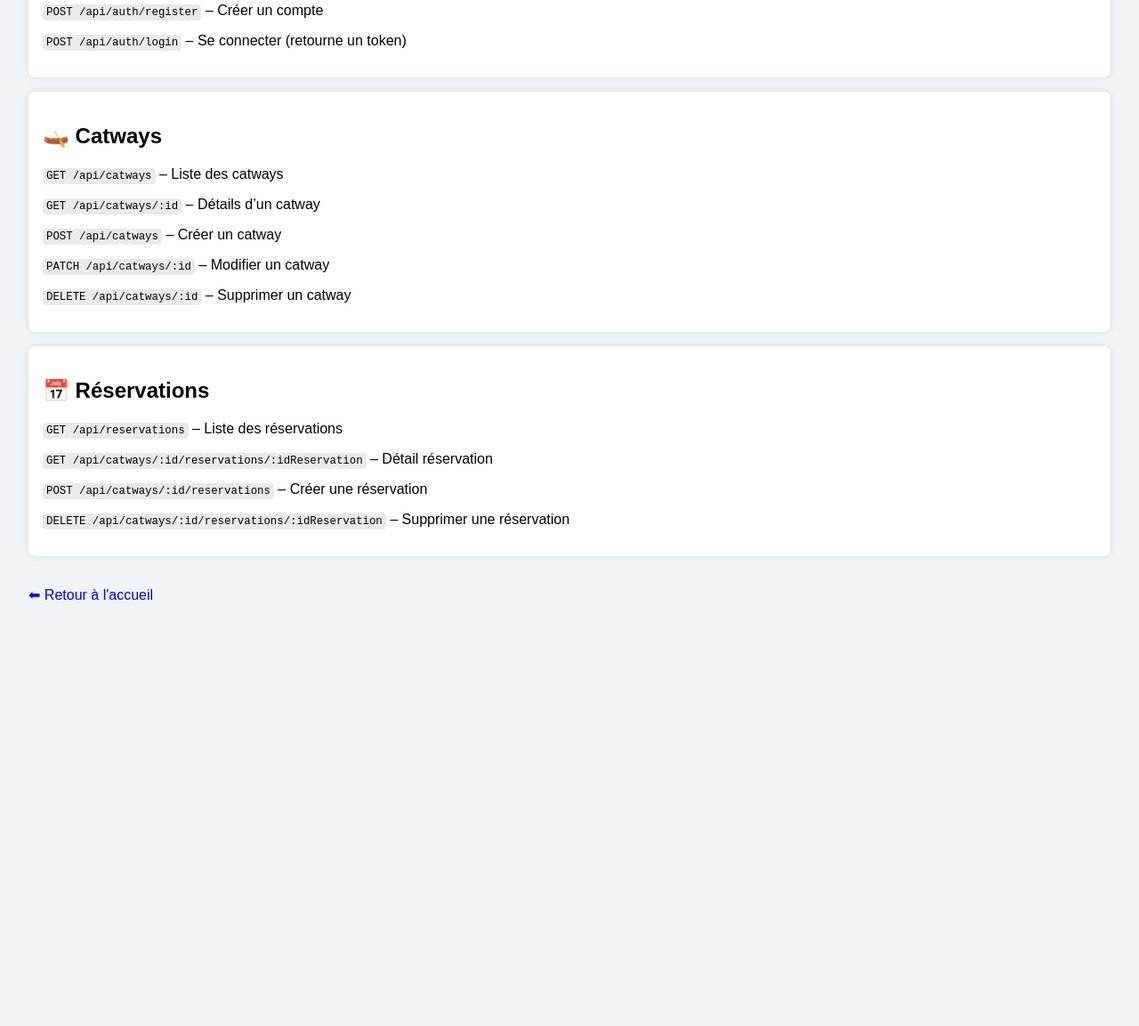
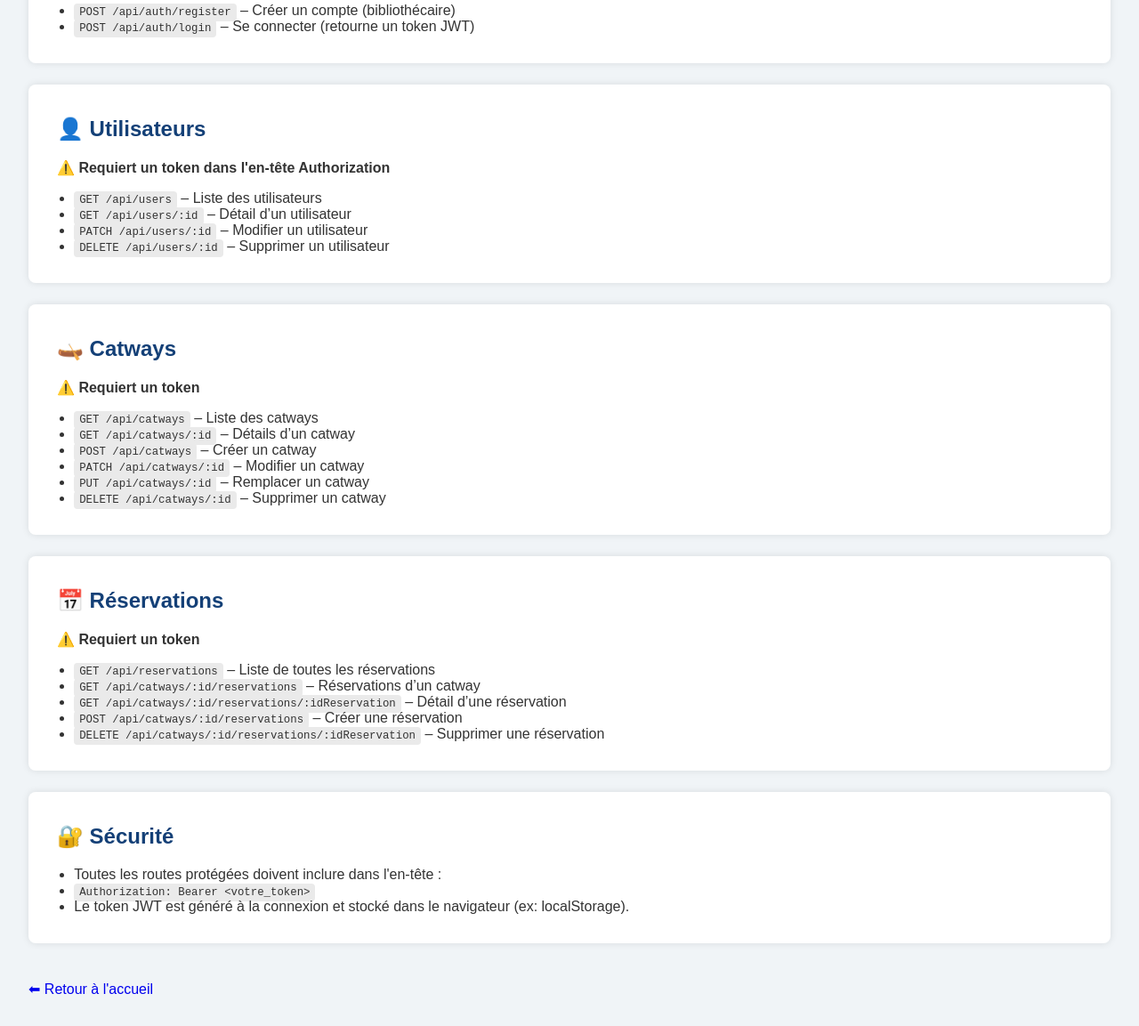
Before and after one commit to juliengeoffroy/port-russell-api, a website: page public/documentation.html in a window 1280 px wide. Shown: the part 172-1325 px from the top of the page at 89% size. Before the commit the page ends 882 px from the top, so only its background shows below. Drawn offline with Linux system fonts and the light colour scheme.

Commit message:
Mise à jour de la documentation HTML et des réglages VSCode

```diff
--- a/public/documentation.html
+++ b/public/documentation.html
@@ -2,29 +2,35 @@
 <html lang="fr">
 <head>
   <meta charset="UTF-8">
-  <title>Documentation de l'API</title>
-
+  <title>Documentation de l'API - Port de Plaisance</title>
   <style>
     body {
       font-family: Arial, sans-serif;
       margin: 2rem;
       background: #f0f4f7;
+      color: #333;
     }
     h1 {
       color: #2a4d69;
     }
     section {
       background: white;
-      padding: 1rem;
+      padding: 1rem 2rem;
       border-radius: 8px;
-      margin-bottom: 1rem;
+      margin-bottom: 1.5rem;
       box-shadow: 0 0 8px rgba(0,0,0,0.1);
     }
     code {
       background: #eaeaea;
-      padding: 2px 4px;
+      padding: 3px 6px;
       border-radius: 4px;
       font-size: 0.95em;
+    }
+    h2 {
+      color: #144077;
+    }
+    ul {
+      padding-left: 1.2rem;
     }
   </style>
 </head>
@@ -33,25 +39,55 @@
 
   <section>
     <h2>🔐 Authentification</h2>
-    <p><code>POST /api/auth/register</code> – Créer un compte</p>
-    <p><code>POST /api/auth/login</code> – Se connecter (retourne un token)</p>
+    <ul>
+      <li><code>POST /api/auth/register</code> – Créer un compte (bibliothécaire)</li>
+      <li><code>POST /api/auth/login</code> – Se connecter (retourne un token JWT)</li>
+    </ul>
+  </section>
+
+  <section>
+    <h2>👤 Utilisateurs</h2>
+    <p><strong>⚠️ Requiert un token dans l'en-tête Authorization</strong></p>
+    <ul>
+      <li><code>GET /api/users</code> – Liste des utilisateurs</li>
+      <li><code>GET /api/users/:id</code> – Détail d’un utilisateur</li>
+      <li><code>PATCH /api/users/:id</code> – Modifier un utilisateur</li>
+      <li><code>DELETE /api/users/:id</code> – Supprimer un utilisateur</li>
+    </ul>
   </section>
 
   <section>
     <h2>🛶 Catways</h2>
-    <p><code>GET /api/catways</code> – Liste des catways</p>
-    <p><code>GET /api/catways/:id</code> – Détails d’un catway</p>
-    <p><code>POST /api/catways</code> – Créer un catway</p>
-    <p><code>PATCH /api/catways/:id</code> – Modifier un catway</p>
-    <p><code>DELETE /api/catways/:id</code> – Supprimer un catway</p>
+    <p><strong>⚠️ Requiert un token</strong></p>
+    <ul>
+      <li><code>GET /api/catways</code> – Liste des catways</li>
+      <li><code>GET /api/catways/:id</code> – Détails d’un catway</li>
+      <li><code>POST /api/catways</code> – Créer un catway</li>
+      <li><code>PATCH /api/catways/:id</code> – Modifier un catway</li>
+      <li><code>PUT /api/catways/:id</code> – Remplacer un catway</li>
+      <li><code>DELETE /api/catways/:id</code> – Supprimer un catway</li>
+    </ul>
   </section>
 
   <section>
     <h2>📅 Réservations</h2>
-    <p><code>GET /api/reservations</code> – Liste des réservations</p>
-    <p><code>GET /api/catways/:id/reservations/:idReservation</code> – Détail réservation</p>
-    <p><code>POST /api/catways/:id/reservations</code> – Créer une réservation</p>
-    <p><code>DELETE /api/catways/:id/reservations/:idReservation</code> – Supprimer une réservation</p>
+    <p><strong>⚠️ Requiert un token</strong></p>
+    <ul>
+      <li><code>GET /api/reservations</code> – Liste de toutes les réservations</li>
+      <li><code>GET /api/catways/:id/reservations</code> – Réservations d’un catway</li>
+      <li><code>GET /api/catways/:id/reservations/:idReservation</code> – Détail d’une réservation</li>
+      <li><code>POST /api/catways/:id/reservations</code> – Créer une réservation</li>
+      <li><code>DELETE /api/catways/:id/reservations/:idReservation</code> – Supprimer une réservation</li>
+    </ul>
+  </section>
+
+  <section>
+    <h2>🔐 Sécurité</h2>
+    <ul>
+      <li>Toutes les routes protégées doivent inclure dans l'en-tête :</li>
+      <li><code>Authorization: Bearer &lt;votre_token&gt;</code></li>
+      <li>Le token JWT est généré à la connexion et stocké dans le navigateur (ex: localStorage).</li>
+    </ul>
   </section>
 
   <br>
```
